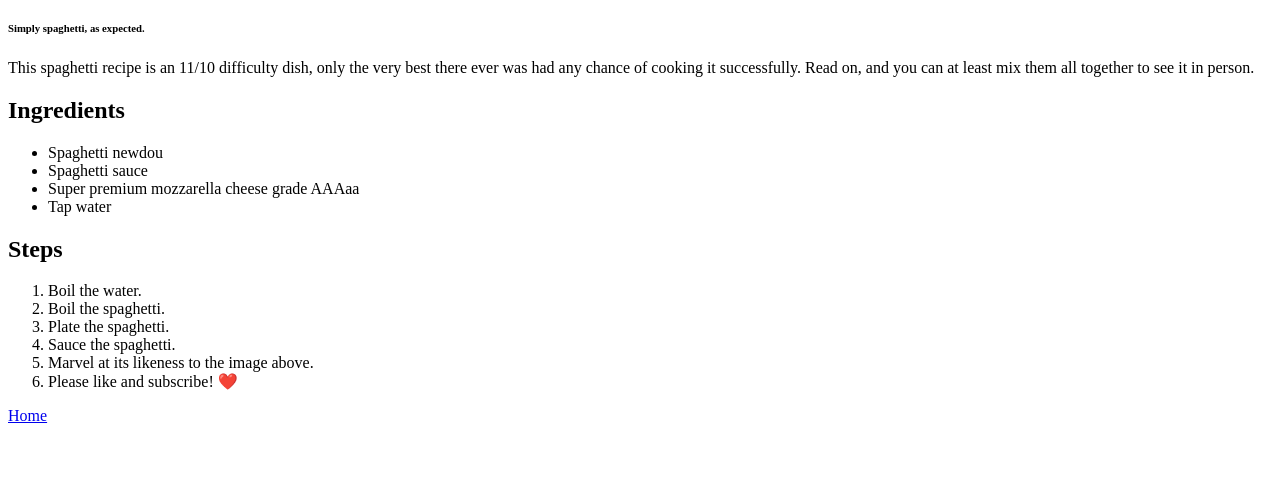
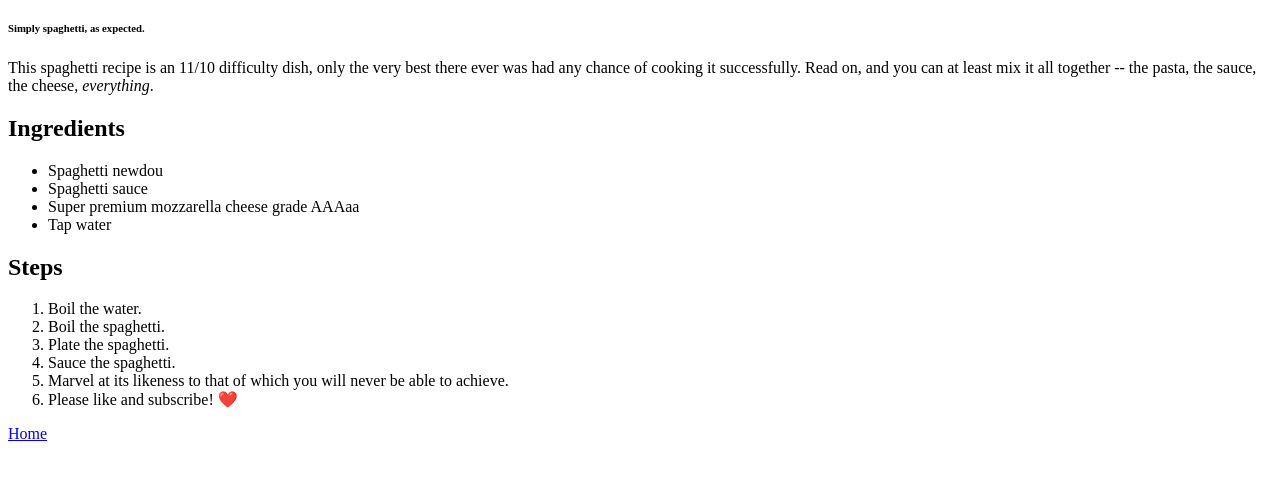
Before and after one commit to culinarian/odin-recipes, a plain HTML site: page recipes/spaghetti.html in a window 1280 px wide. Shown: the part 101-578 px from the top of the page. Drawn offline with Linux system fonts and the light colour scheme.

Commit message:
feat: edit spaghetti recipe text

```diff
--- a/recipes/spaghetti.html
+++ b/recipes/spaghetti.html
@@ -10,8 +10,8 @@
         <h6>Simply spaghetti, as expected.</h3>
         <p>This spaghetti recipe is an 11/10 difficulty dish, only the
             very best there ever was had any chance of cooking it
-            successfully. Read on, and you can at least mix them all
-            together to see it in person.</p>
+            successfully. Read on, and you can at least mix it all
+            together -- the pasta, the sauce, the cheese, <i>everything</i>.</p>
         <h2>Ingredients</h2>
         <ul>
             <li>Spaghetti newdou</li>
@@ -25,7 +25,8 @@
             <li>Boil the spaghetti.</li>
             <li>Plate the spaghetti.</li>
             <li>Sauce the spaghetti.</li>
-            <li>Marvel at its likeness to the image above.</li>
+            <li>Marvel at its likeness to that of which you will never
+                be able to achieve.</li>
             <li>Please like and subscribe! ❤️</li>
         </ol>
         <p><a href="../index.html">Home</a></p>
```
